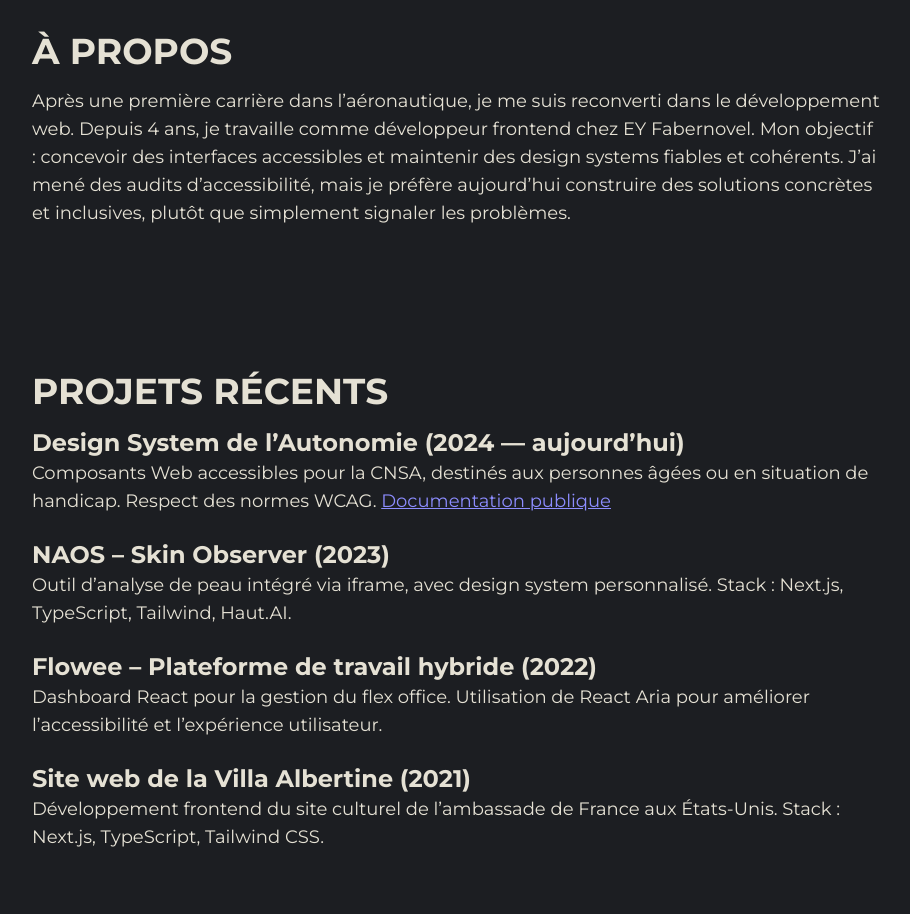
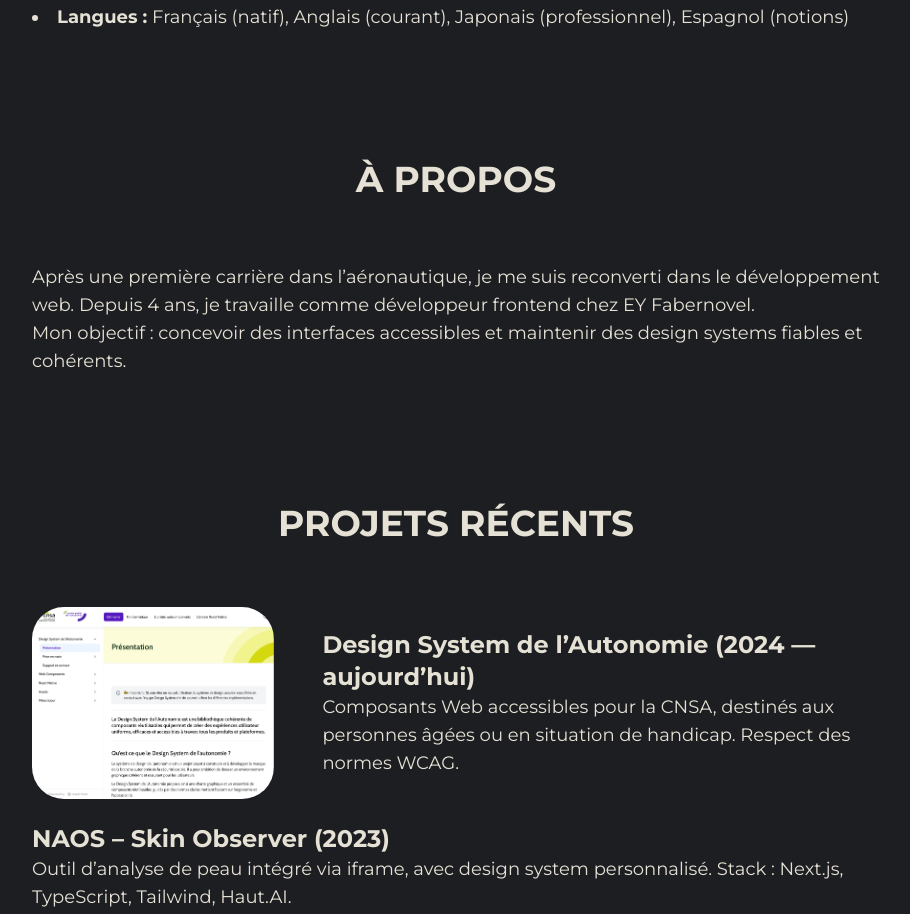
Before and after one commit to remischwartz/profile, an Astro site: page / in a window 1280 px wide. Shown: the part 1313-2227 px from the top of the page, without its empty margins (184-1094 px from the left). Built offline with nearby package versions, Linux system fonts and the light colour scheme; Astro itself is replaced by a stand-in of ours.

Commit message:
feat: cosmetic changes

```diff
--- a/src/pages/index.astro
+++ b/src/pages/index.astro
@@ -9,8 +9,8 @@ import LinkedInLogo from "/public/linkedin.svg";
 <BaseLayout>
   <Hero />
   <section id="competences" class="pt-24 pb-8 px-6 max-w-4xl mx-auto fade-in">
-    <h2 class="mb-4">Compétences</h2>
-    <ul class="list-disc list-inside space-y-2">
+    <h2 class="text-center">Compétences</h2>
+    <ul class="flex flex-col gap-4 mt-16 list-disc list-inside space-y-2">
       <li>
         <strong>Développement Frontend&nbsp;:</strong> React, Next.js, JavaScript
         (ES6+), TypeScript, HTML5, CSS/SCSS, Web Components
@@ -38,33 +38,41 @@ import LinkedInLogo from "/public/linkedin.svg";
   </section>
 
   <section id="about" class="pt-24 pb-8 px-6 max-w-4xl mx-auto fade-in">
-    <h2 class="mb-4">À propos</h2>
-    <p class="mb-4">
+    <h2 class="text-center">À propos</h2>
+    <p class="mt-16">
       Après une première carrière dans l’aéronautique, je me suis reconverti
       dans le développement web. Depuis 4 ans, je travaille comme développeur
-      frontend chez EY Fabernovel. Mon objectif : concevoir des interfaces
-      accessibles et maintenir des design systems fiables et cohérents. J’ai
-      mené des audits d’accessibilité, mais je préfère aujourd’hui construire
-      des solutions concrètes et inclusives, plutôt que simplement signaler les
-      problèmes.
+      frontend chez EY Fabernovel.
+    </p><p>
+      Mon objectif : concevoir des interfaces accessibles et maintenir des
+      design systems fiables et cohérents.
     </p>
   </section>
 
   <section id="projects" class="pt-24 pb-8 px-6 max-w-4xl mx-auto fade-in">
-    <h2 class="mb-4">Projets récents</h2>
-    <ul class="space-y-6">
-      <li>
-        <h3 class="font-bold">
-          Design System de l’Autonomie (2024 — aujourd’hui)
-        </h3>
-        <p>
-          Composants Web accessibles pour la CNSA, destinés aux personnes âgées
-          ou en situation de handicap. Respect des normes WCAG. <a
-            class="text-[#8D8DFF] underline"
-            href="https://dsa.service-public-autonomie.fr/latest/demarrer/design-system-de-l-autonomie/presentation-A6ygvnwd"
-            >Documentation publique</a
-          >
-        </p>
+    <h2 class="text-center">Projets récents</h2>
+    <ul class="mt-16 space-y-6">
+      <li class="flex gap-12 items-center">
+        <div
+          class="relative shrink-0 rounded-4xl hover:after:content-['Visiter'] hover:after:absolute hover:after:inset-0 hover:after:bg-black/50 hover:after:text-white hover:after:flex hover:after:items-center hover:after:justify-center hover:after:text-4xl"
+        >
+          <img
+            src=`${import.meta.env.BASE_URL}/DSA.png`
+            alt="Design System de l'Autonomie"
+            class="h-48 rounded-4xl"
+          />
+        </div>
+        <div>
+          <a href="#">
+            <h3 class="font-bold">
+              Design System de l’Autonomie (2024 — aujourd’hui)
+            </h3>
+          </a>
+          <p>
+            Composants Web accessibles pour la CNSA, destinés aux personnes
+            âgées ou en situation de handicap. Respect des normes WCAG.
+          </p>
+        </div>
       </li>
       <li>
         <h3 class="font-bold">NAOS – Skin Observer (2023)</h3>
```
Also changed, not shown: public/DSA.png (added).
